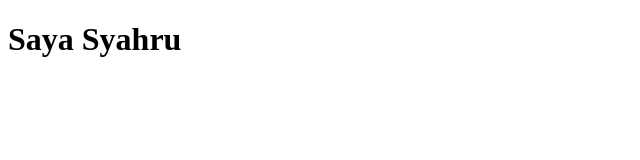
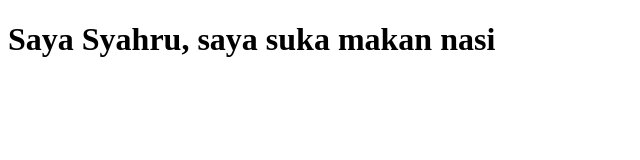
Before and after one commit to syahruromadona/udang, a plain HTML site: page index.html in a window 1280 px wide. Shown: the whole page, without its empty margins (0-640 px from the left). Drawn offline with Linux system fonts and the light colour scheme.

Commit message:
cuba ingat commit balik aha

```diff
--- a/index.html
+++ b/index.html
@@ -7,6 +7,6 @@
     <title>Document</title>
 </head>
 <body>
-    <h1>Saya Syahru</h1>
+    <h1>Saya Syahru, saya suka makan nasi</h1>
 </body>
 </html>
```
